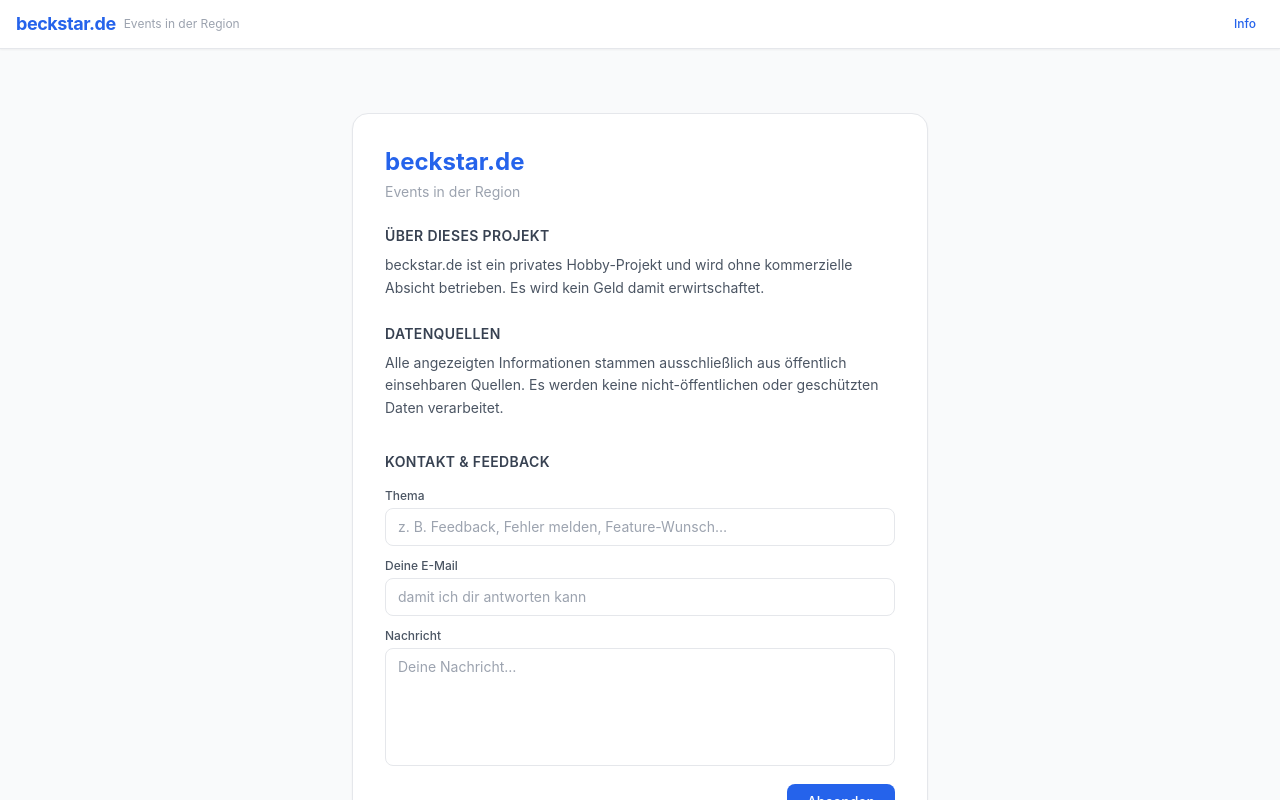
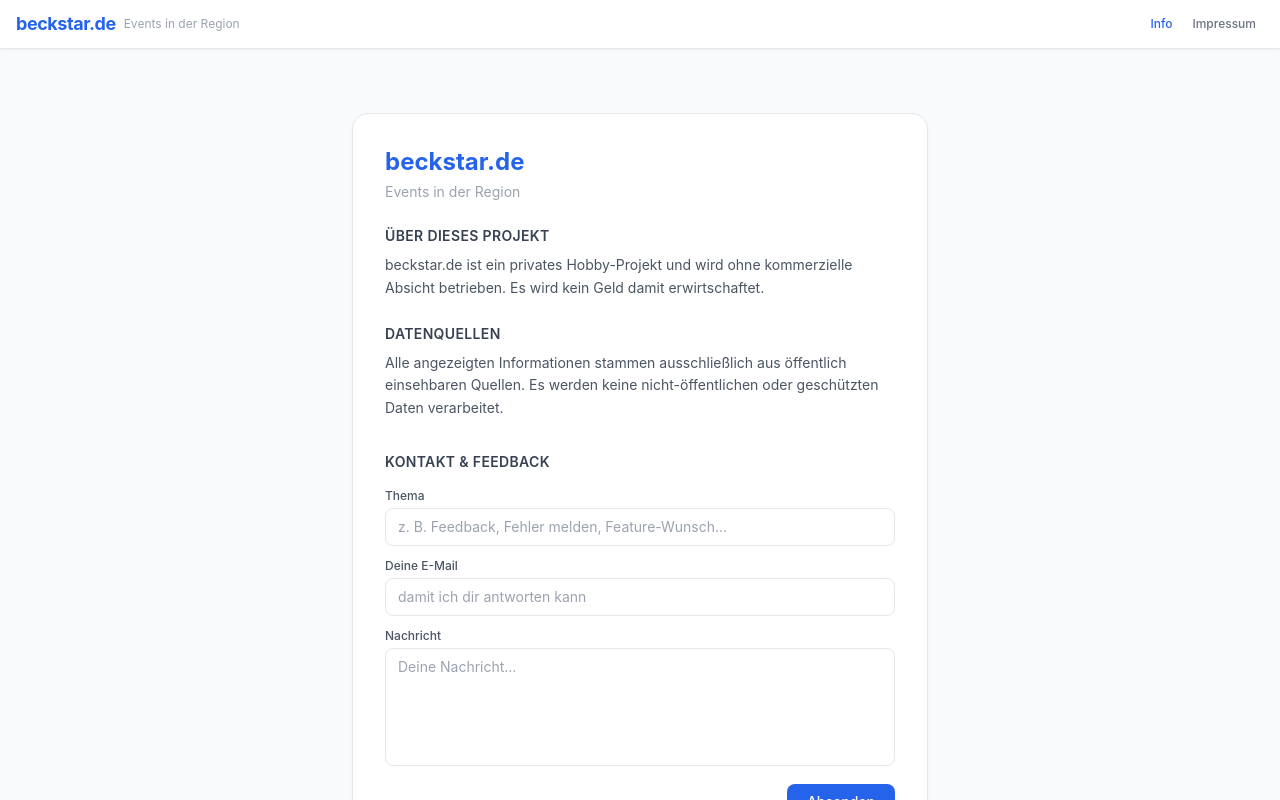
Before and after one commit to Didavo/mapperino, a Next.js app: page /info in a window 1280 px wide. Built offline with nearby package versions, Linux system fonts and the light colour scheme.

Commit message:
add impressum

```diff
--- a/src/app/info/page.tsx
+++ b/src/app/info/page.tsx
@@ -53,12 +53,20 @@ export default function InfoPage() {
               Events in der Region
             </span>
           </div>
-          <Link
-            href="/info"
-            className="ml-auto text-xs font-medium text-blue-600 px-2 py-1.5"
-          >
-            Info
-          </Link>
+          <div className="ml-auto flex items-center gap-1">
+            <Link
+              href="/info"
+              className="text-xs font-medium text-blue-600 px-2 py-1.5"
+            >
+              Info
+            </Link>
+            <Link
+              href="/impressum"
+              className="text-xs font-medium text-gray-500 hover:text-blue-600 transition-colors px-2 py-1.5"
+            >
+              Impressum
+            </Link>
+          </div>
         </div>
       </header>
 
@@ -90,7 +98,7 @@ export default function InfoPage() {
           </section>
 
           {/* ── Kontaktformular ─────────────────────────────────────────────── */}
-          <section>
+          <section id="kontakt">
             <h2 className="text-sm font-semibold text-gray-700 uppercase tracking-wide mb-4">
               Kontakt & Feedback
             </h2>
--- a/src/components/FilterBar.tsx
+++ b/src/components/FilterBar.tsx
@@ -169,13 +169,21 @@ export default function FilterBar({
           </button>
         </div>
 
-        {/* Desktop: Info */}
-        <Link
-          href="/info"
-          className="hidden sm:block ml-auto text-xs font-medium text-gray-500 hover:text-blue-600 transition-colors px-2 py-1.5"
-        >
-          Info
-        </Link>
+        {/* Desktop: Info + Impressum */}
+        <div className="hidden sm:flex items-center gap-1 ml-auto">
+          <Link
+            href="/info"
+            className="text-xs font-medium text-gray-500 hover:text-blue-600 transition-colors px-2 py-1.5"
+          >
+            Info
+          </Link>
+          <Link
+            href="/impressum"
+            className="text-xs font-medium text-gray-500 hover:text-blue-600 transition-colors px-2 py-1.5"
+          >
+            Impressum
+          </Link>
+        </div>
       </div>
 
       {/* ── Mobile-Filtermenü ────────────────────────────────────────────────── */}
```
